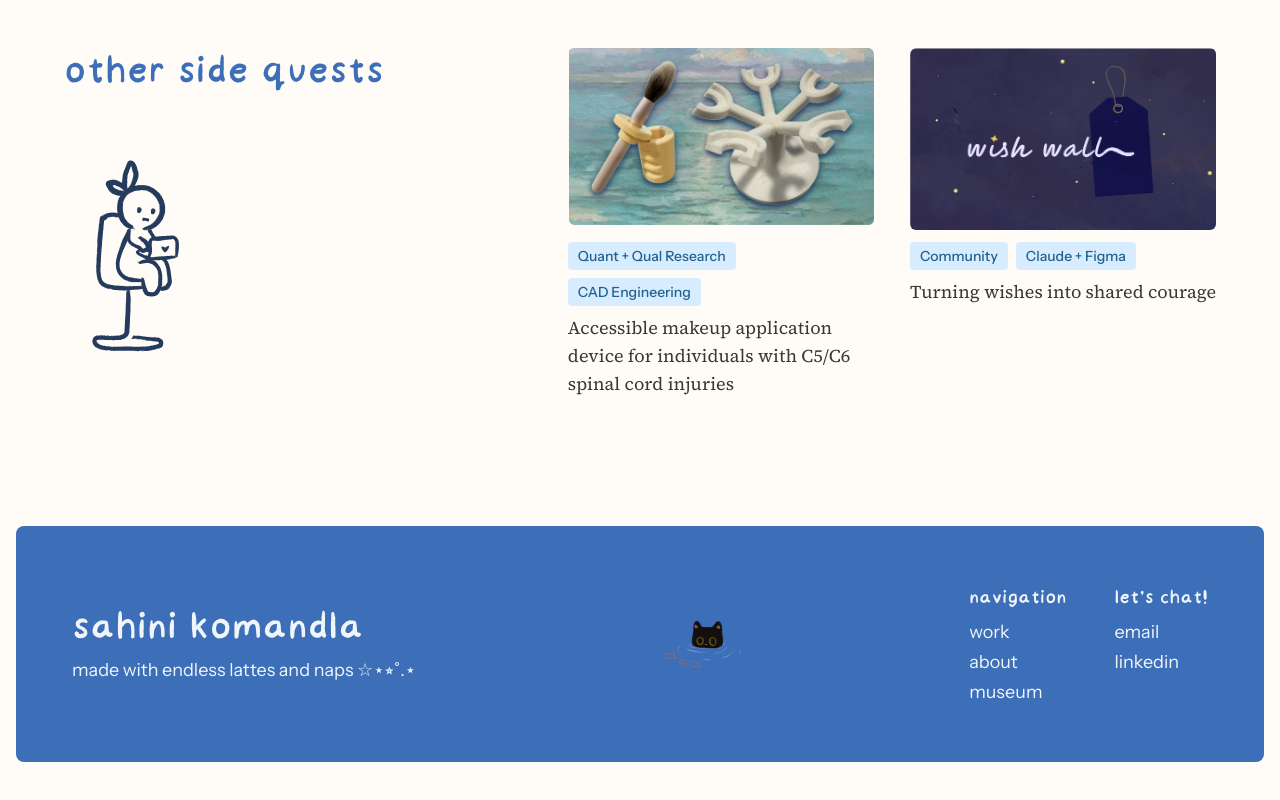
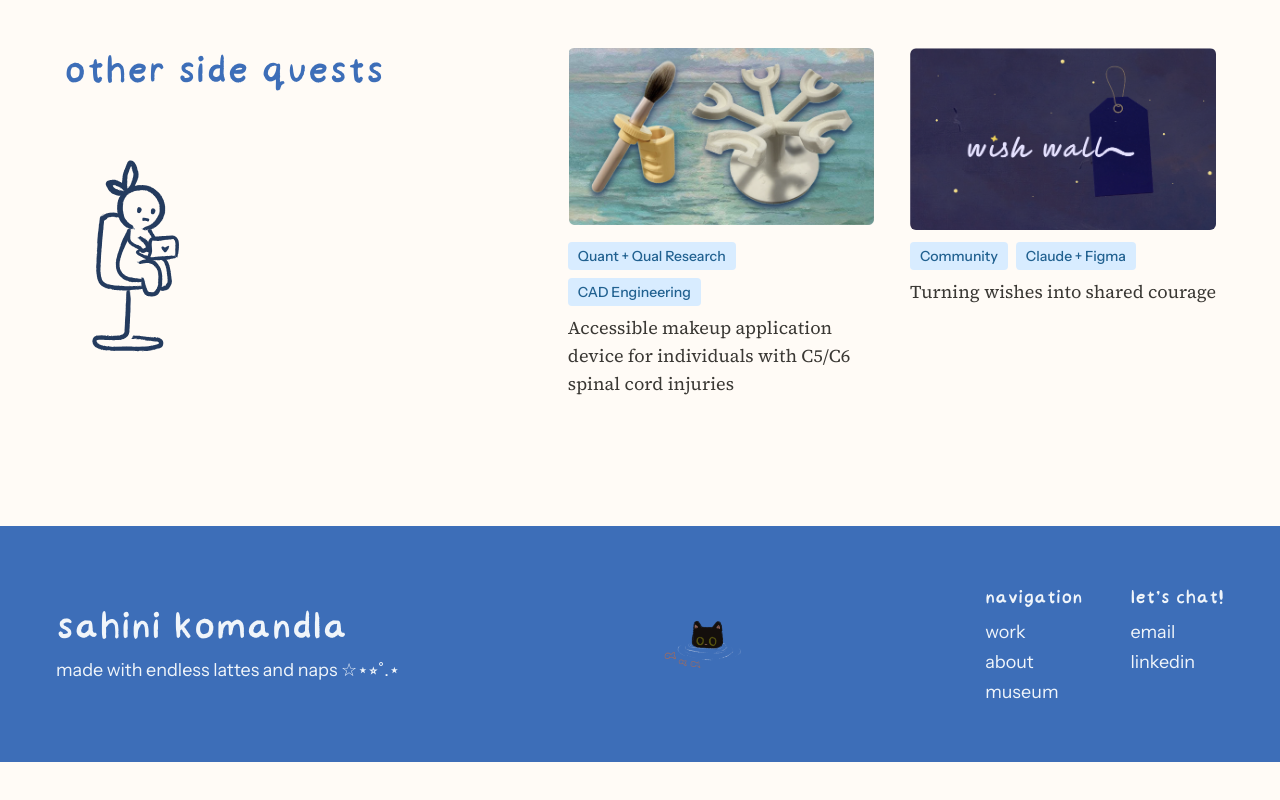
Before and after one commit to sahinik/sahiniportfolio, a Next.js app: page / in a window 1280 px wide. Shown: the part 1603-2403 px from the top of the page. After the commit the page ends 2365 px from the top, so only its background shows below. Built offline with nearby package versions, Linux system fonts and the light colour scheme; no server answers.

Commit message:
Footer: full page width, no rounded corners, flush with page bottom

```diff
--- a/src/components/layout/Footer.tsx
+++ b/src/components/layout/Footer.tsx
@@ -3,8 +3,8 @@ import { site, footerNav } from "@/content/site";
 
 export function Footer() {
   return (
-    <footer className="mx-auto w-full max-w-(--container-max) py-10 sm:py-16">
-      <div className="relative overflow-hidden rounded-lg bg-blue p-10 sm:p-14">
+    <footer className="w-full pt-10 sm:pt-16">
+      <div className="relative overflow-hidden bg-blue p-10 sm:p-14">
         <div className="relative flex flex-col items-start gap-10 sm:flex-row sm:items-center sm:justify-between">
           <div className="text-mist">
             <p className="font-hand text-4xl sm:text-5xl">{site.handle}</p>
```
